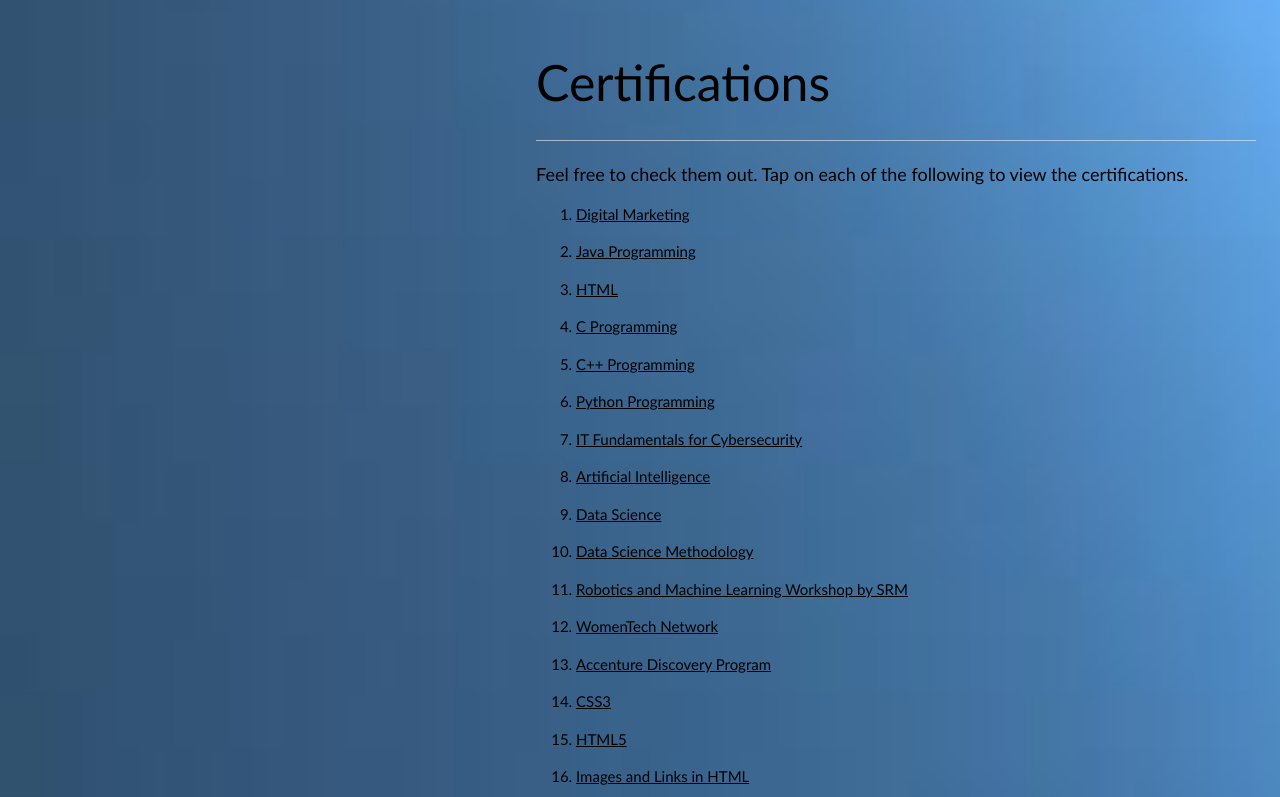
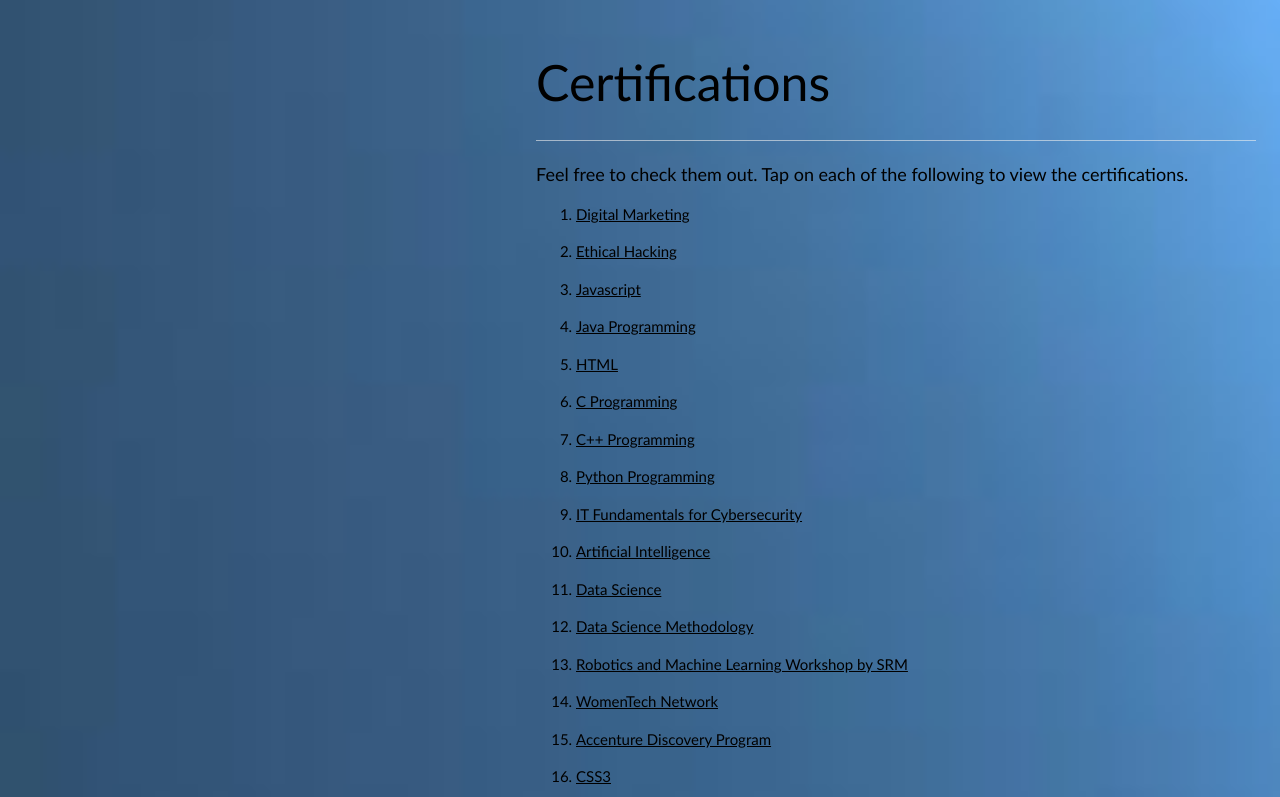
Before and after one commit to shruti4025/shru4025.github.io, a plain HTML site: page index.html in a window 1280 px wide. Shown: the part 1810-2607 px from the top of the page. Drawn offline with nearby package versions, Linux system fonts and the light colour scheme.

Commit message:
Update index.html

```diff
--- a/index.html
+++ b/index.html
@@ -129,6 +129,8 @@
     <h5>Feel free to check them out. Tap on each of the following to view the certifications.</h5>
     <ol>
       <li><p><a href="https://drive.google.com/file/d/1cnFB9TDG1p9AkiMLdcYQ7psai0v8QcOM/view?usp=sharing">Digital Marketing</a></p></li>
+      <li><p><a href="https://drive.google.com/file/d/1hktpaT9pd-mXbKjadAJ47w599X9938fY/view?usp=sharing">Ethical Hacking</a></p></li>
+      <li><p><a href="https://drive.google.com/file/d/1ESKYTV8kONjYZrPEoDC2Ob_iiIZXM19f/view?usp=sharing">Javascript</a></p></li>
       <li><p><a href="https://drive.google.com/file/d/1jUkx0s-B1fcwbuGnCq2MOcYVEAfz-BK1/view?usp=sharing">Java Programming</a></p></li>
       <li><p><a href="https://drive.google.com/file/d/1jojZacYIxfFBFo5R2xB_ag6yVzKsb9Z-/view?usp=sharing">HTML</a></p></li>
       <li><p><a href="https://drive.google.com/file/d/1mJYaKrfbh9TUC6zaUL6MmNpkJtHO4h0m/view?usp=sharing">C Programming</a></p></li>
```
